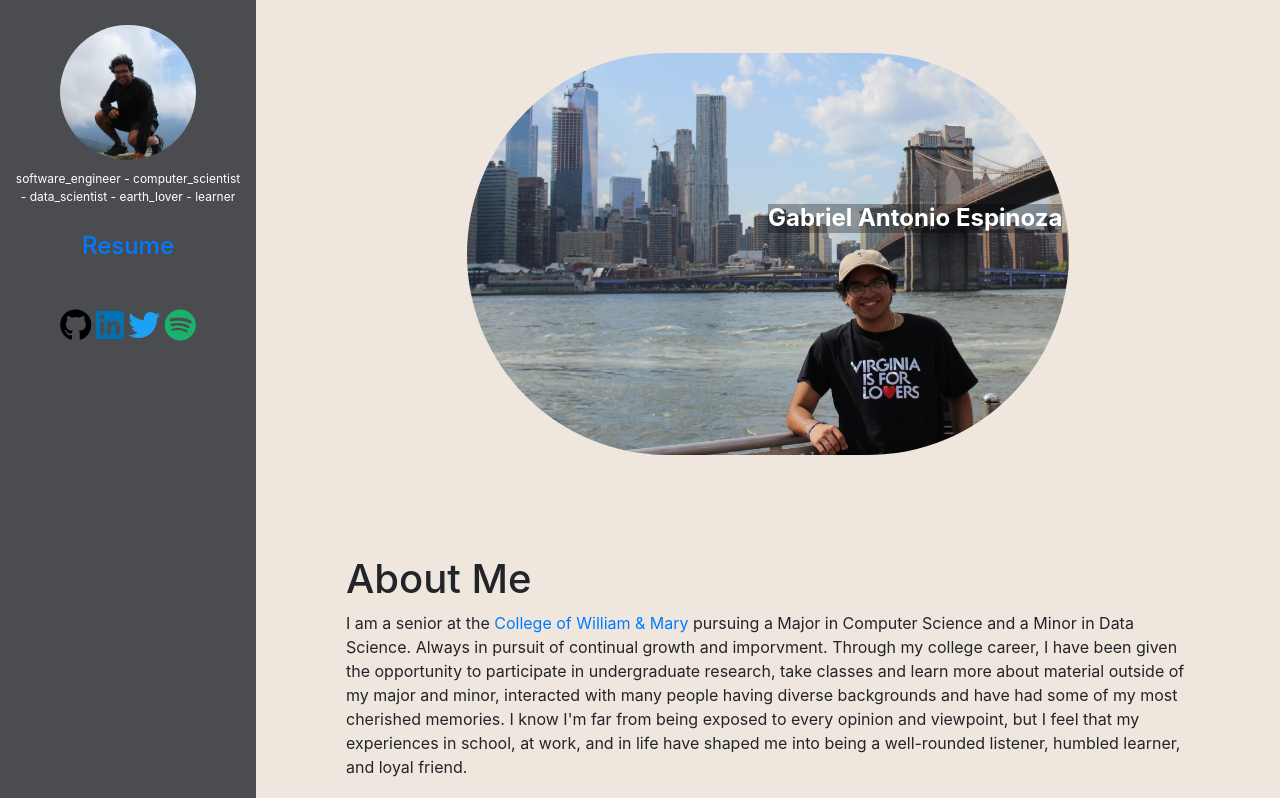
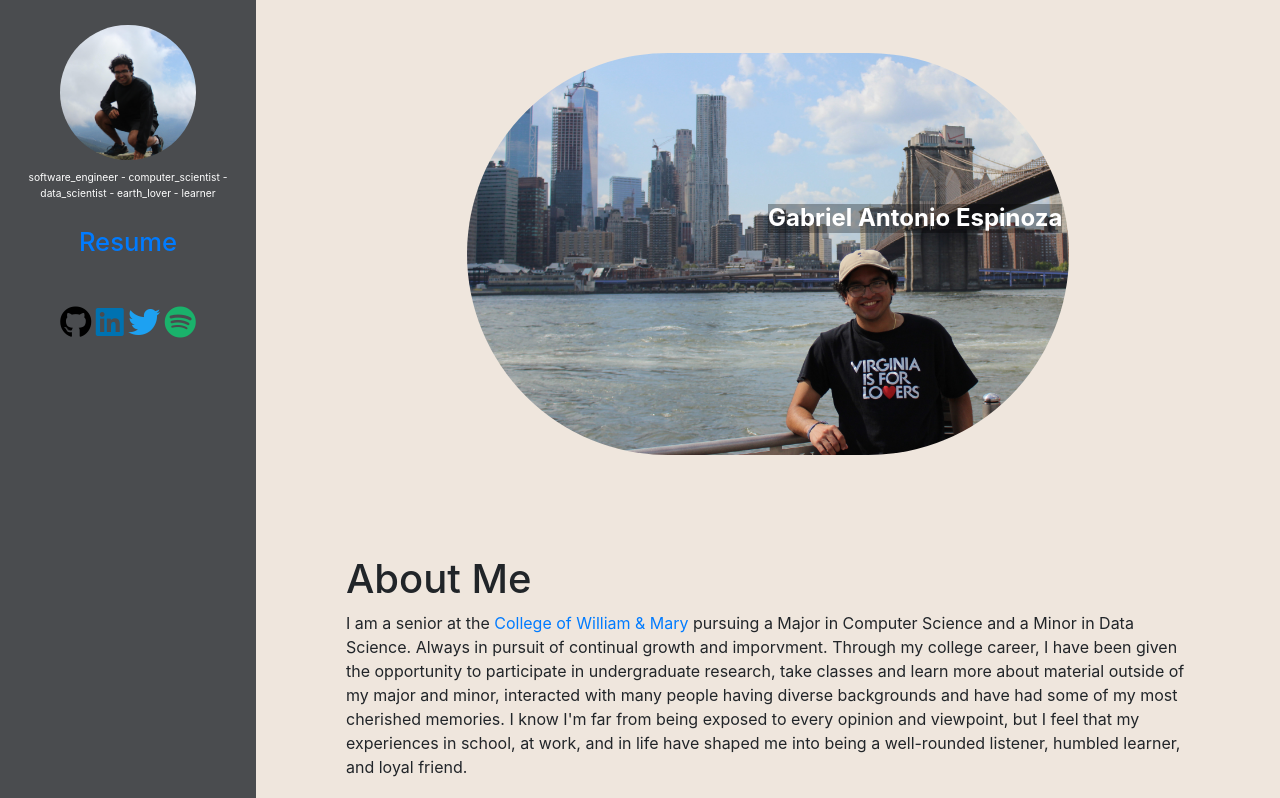
Before and after one commit to gaespinoza/Home, a Flask app: page / in a window 1280 px wide. Shown: the part 57-855 px from the top of the page. Run offline with Flask 2, Linux system fonts and the light colour scheme; some libraries are stand-ins or nearby versions.

Commit message:
changed minwidth loc

```diff
--- a/mycode/static/css/index.css
+++ b/mycode/static/css/index.css
@@ -41,7 +41,7 @@ img {
   padding-top: 10px;
   padding-bottom: 10px;
   color: white;
-  font-size: 12px;
+  font-size:.8vw;
   text-align: center;
 
 }
--- a/mycode/templates/index.html
+++ b/mycode/templates/index.html
@@ -7,14 +7,14 @@
 
 	<div class="animate__animated animate__fadeIn">
 
-		<div class="sidenav sidepad minWidth">
+		<div class="sidenav sidepad">
 			<div class="container-fluid">
 				<img class="rounded-circle mx-auto d-block" src="../static/pictures/mt.jpg"/>
 				<p class="sidetext">software_engineer - computer_scientist - data_scientist - earth_lover - learner</p>
 			</div>
 			<div class="container-fluid">
 				<a href="../static/documents/resume.pdf">
-					<h4 style="text-align: center;">Resume</h4>
+					<h4 style="text-align: center;font-size:2vw;">Resume</h4>
 					<!-- <embed src= "../static/documents/resume.pdf" type="application/pdf" class = "embed" width = "100%" height="300px" /> -->
 				</a>
 			</div>
```
